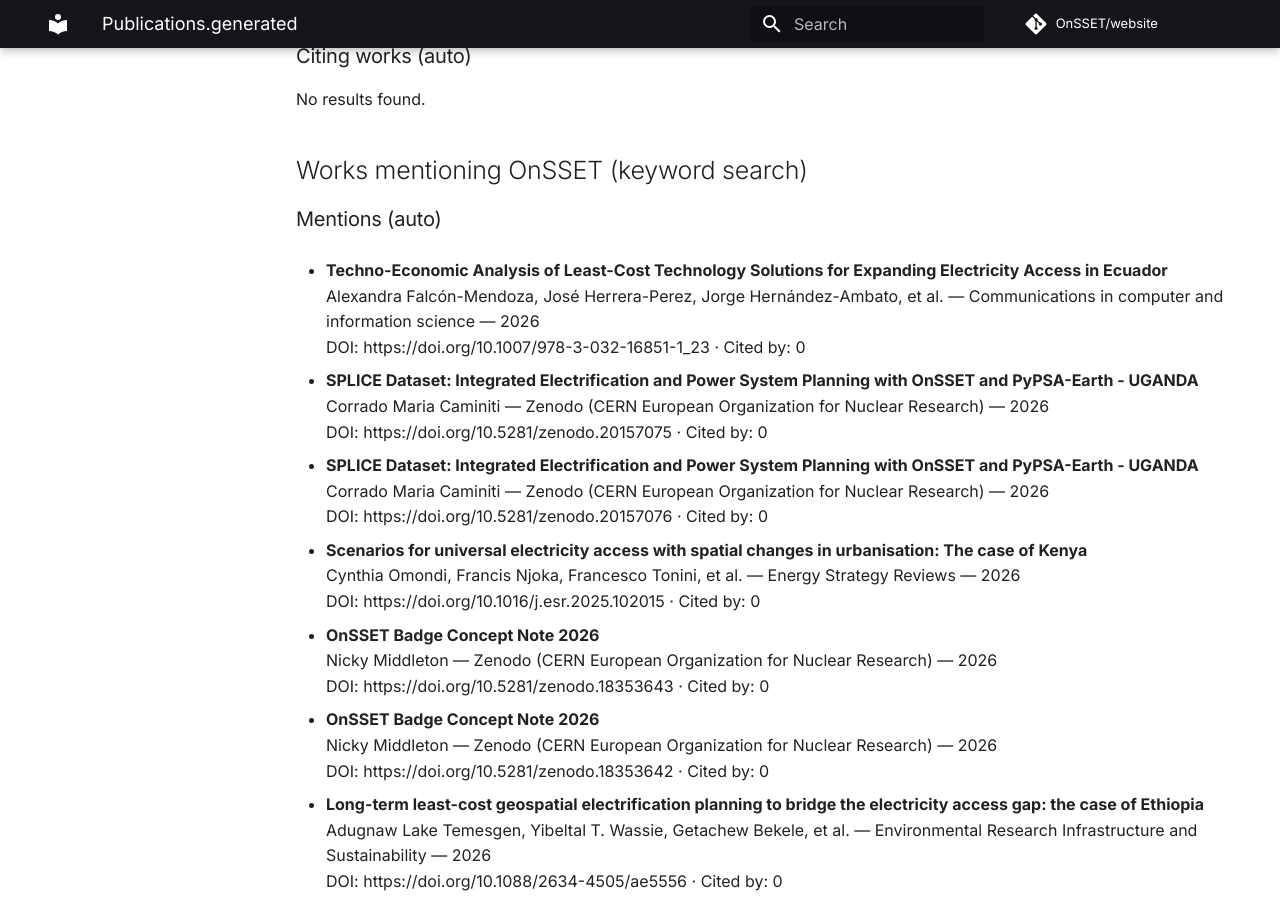
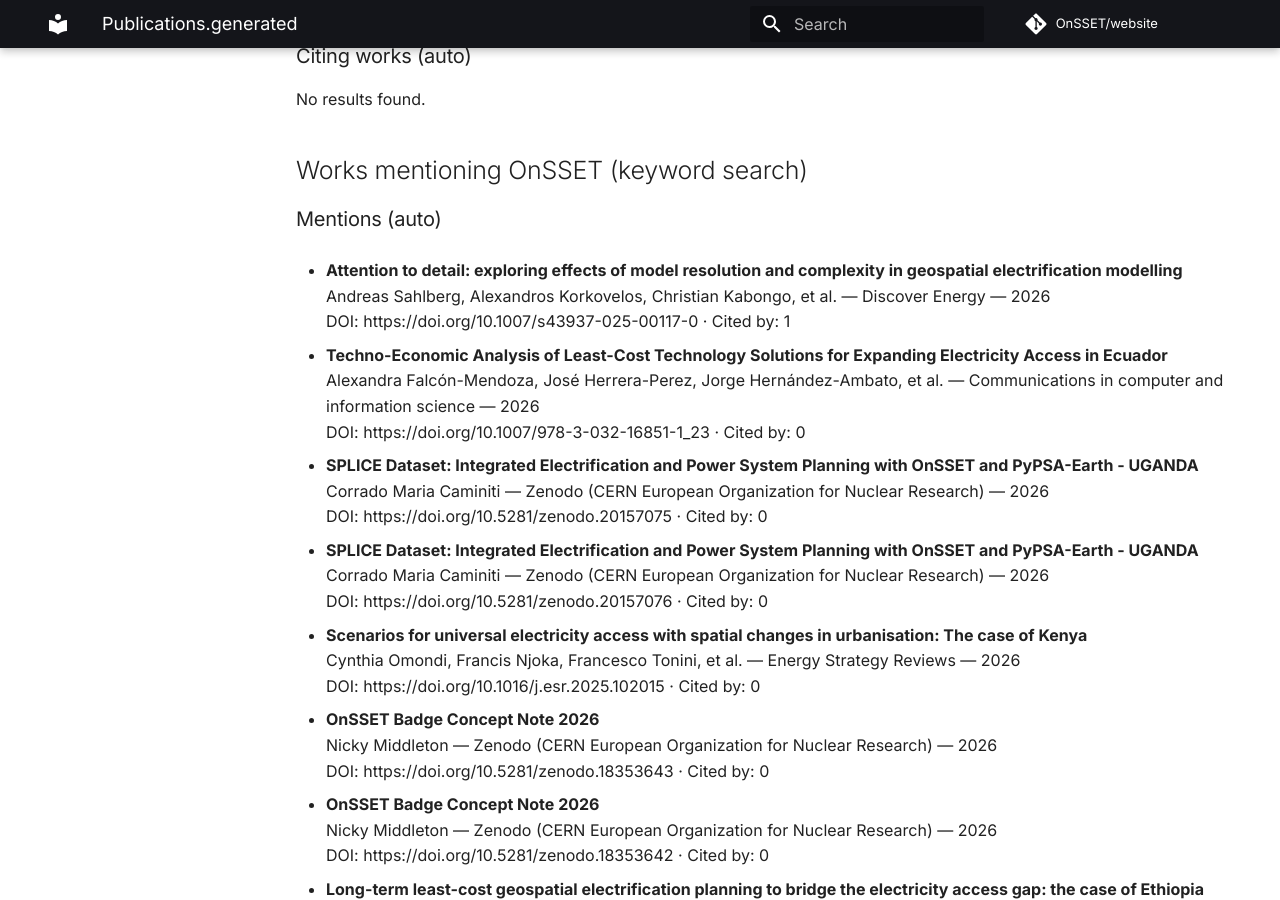
Before and after one commit to OnSSET/website, an MkDocs documentation site: the page built from docs/publications.generated.md, in a window 1280 px wide and 900 px high, scrolled down 597 px. Built offline with MkDocs 1.6.1 and Material for MkDocs 9.7.7, drawn with Linux system fonts in a browser that asks for light colours; comment, search, counter and statistics services are not loaded; some of the changed text lies outside the part shown.

Commit message:
Auto-update publications

```diff
--- a/docs/publications.generated.md
+++ b/docs/publications.generated.md
@@ -17,6 +17,10 @@ No results found.
 ## Works mentioning OnSSET (keyword search)
 
 ### Mentions (auto)
+
+- **Attention to detail: exploring effects of model resolution and complexity in geospatial electrification modelling**
+  Andreas Sahlberg, Alexandros Korkovelos, Christian Kabongo, et al. — Discover Energy — 2026
+  DOI: https://doi.org/10.1007/s43937-025-00117-0 · Cited by: 1
 
 - **Techno-Economic Analysis of Least-Cost Technology Solutions for Expanding Electricity Access in Ecuador**
   Alexandra Falcón-Mendoza, José Herrera-Perez, Jorge Hernández-Ambato, et al. — Communications in computer and information science — 2026
```
Also changed, not shown: other parts of docs/publications.generated.md (+1 -5 lines).
